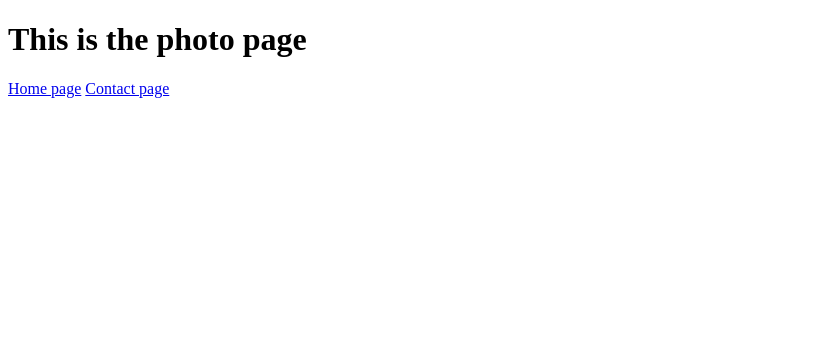
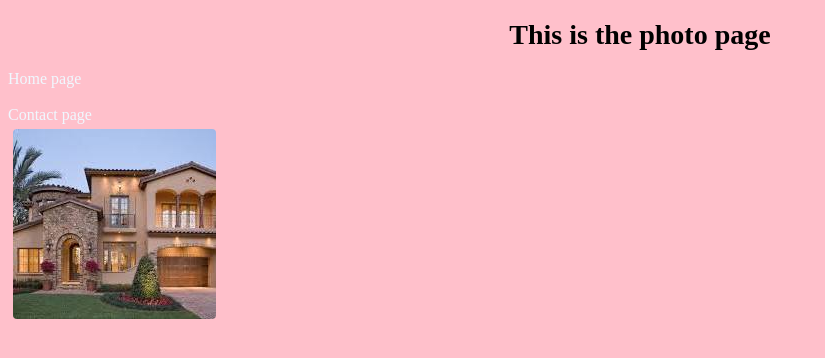
Before and after one commit to lwandetatsie/Croissant, a plain HTML site: page photo.html in a window 1280 px wide. Shown: the whole page, without its empty margins (0-825 px from the left). Drawn offline with Linux system fonts and the light colour scheme.

Commit message:
added an image and changed styling

```diff
--- a/photo.html
+++ b/photo.html
@@ -3,12 +3,14 @@
 <head>
     <meta charset="UTF-8">
     <meta name="viewport" content="width=device-width, initial-scale=1.0">
-    <link rel="stylesheet" href="/style.css"/>
+    <link rel="stylesheet" href="/styles.css"/>
     <title>Photo page</title>
 </head>
 <body>
     <h1>This is the photo page</h1>
     <a href="/index.html">Home page</a>
+    <br/>
     <a href="/contact.html">Contact page</a>
+    <img src="/images/house.jpg" alt="house"/>
 </body>
 </html>
--- a/styles.css
+++ b/styles.css
@@ -0,0 +1,18 @@
+body{
+    background-color: pink;
+}
+a{
+    color: aliceblue;
+    text-decoration: none;
+    display: block;
+}
+h1{
+    text-align: center;
+    font-size: 28px;
+}
+img{
+    width: auto;
+    padding: 0 auto;
+    margin: 5px;
+    border-radius: 4px;
+}
```
Also changed, not shown: contact.html (+4 -3 lines), index.html (+2 -1 lines), images/house.jpg (added).
